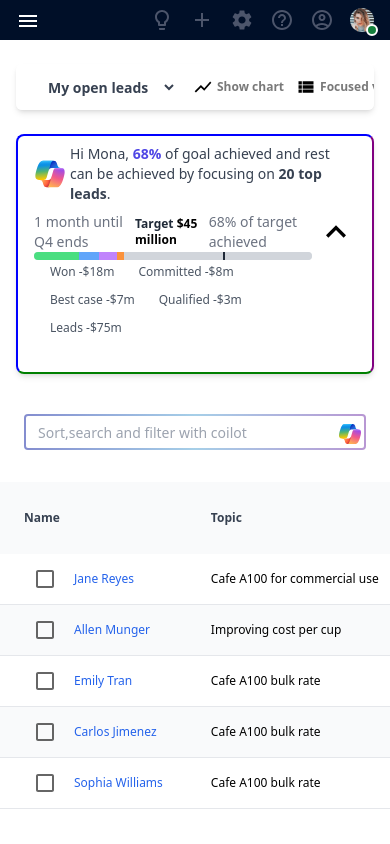
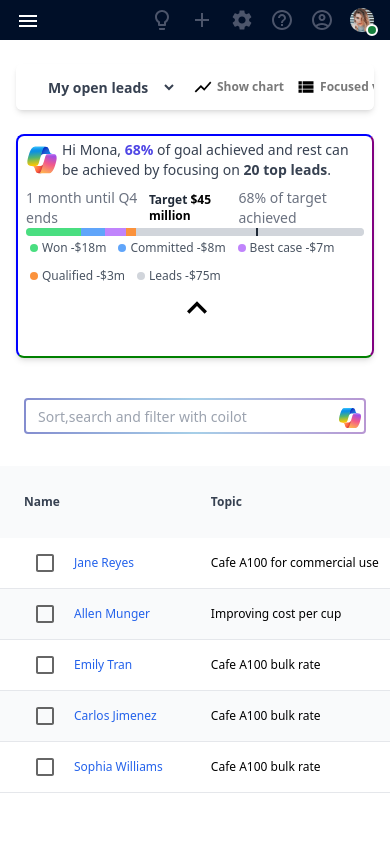
Before and after one commit to Richswag009/workerGen_CRM, a Next.js app: page / in a window 390 px wide. Built offline with nearby package versions, Linux system fonts and the light colour scheme.

Commit message:
addded readme

```diff
--- a/src/app/ui/dashboard/dashboard.tsx
+++ b/src/app/ui/dashboard/dashboard.tsx
@@ -18,7 +18,7 @@ const Dashboard = () => {
   const [currentLeadIndex, setCurrentLeadIndex] = useState(0);
 
   return (
-    <div className="py-2 px-4 border-2 bg-white rounded-lg font-sans shadow-md  border-t-[blue] border-r-[purple] border-b-[green] border-l-[blue] ">
+    <div className=" px-2 py-1 md:py-2 md:px-4 border-2 bg-white rounded-lg font-sans shadow-md  border-t-[blue] border-r-[purple] border-b-[green] border-l-[blue] ">
       {/* Header */}
       <div className="flex flex-col justify-start mb-6 lg:grid lg:grid-cols-2 lg:items-center gap-2">
         {/* Text */}
@@ -38,7 +38,7 @@ const Dashboard = () => {
         </div>
 
         {/* Progress Bar */}
-        <div className="flex flex-row space-x-1">
+        <div className="flex flex-col md:flex-row space-x-1">
           <ProgressBar />
           <div className="flex justify-center">
             {isOpen ? (
--- a/src/app/ui/dashboard/progress-bar.tsx
+++ b/src/app/ui/dashboard/progress-bar.tsx
@@ -67,7 +67,7 @@ const ProgressBar = () => {
           className="flex items-center py-1 px-1 space-x-1  text-xs"
         >
           <span
-            className="w-2 h-2 rounded-full"
+            className={`w-2 h-2 rounded-full ${segment.color}`}
             style={{ backgroundColor: segment.color }}
           ></span>
           <span className=" text-xs font-medium">
```
